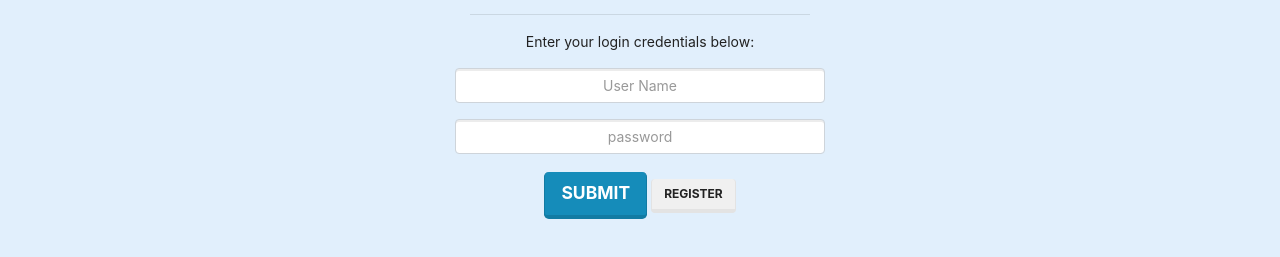
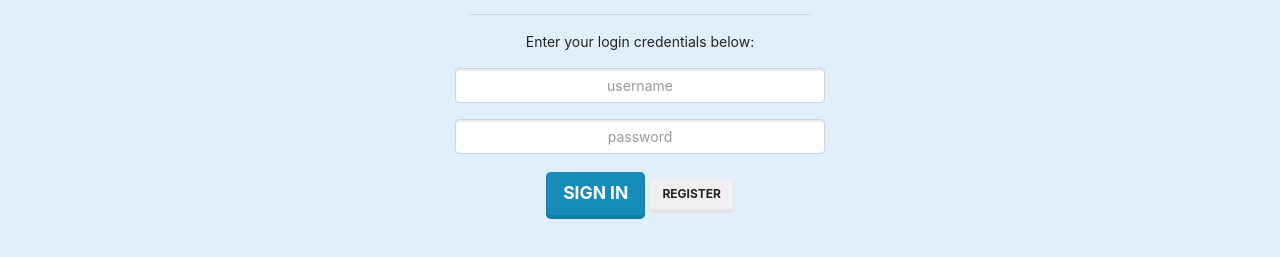
Before and after one commit to Woz-U-Group-Projects/new-team-freeze, a React (Create React App) app in the folder client-react/: page / in a window 1280 px wide. Shown: the part 129-386 px from the top of the page. Built offline with nearby package versions, Linux system fonts and the light colour scheme; no server answers.

Commit message:
updated placeholder text

```diff
--- a/client-react/src/Screens/Home.js
+++ b/client-react/src/Screens/Home.js
@@ -79,14 +79,14 @@ class Home extends React.Component {
                                     {/* <div style={{ color: "red" }}>{(this.props.error ? this.props.error : '')}</div> */}
                                     <div className="form-group row">
                                         {/* <label htmlFor="username">Username:</label> */}
-                                        <input type="text" className="form-control" id="username" placeholder="User Name" name="username" onChange={this.props.onUsernameChange} />
+                                        <input type="text" className="form-control" id="username" placeholder="username" name="username" onChange={this.props.onUsernameChange} />
                                     </div>
                                     <div className="form-group row">
                                         {/* <label htmlFor="password">Password:</label> */}
                                         <input type="password" className="form-control" id="password" placeholder="password" name="password" onChange={this.props.onPasswordChange} />
                                     </div>
                                     <div className="text-center">
-                                        <button className="btn btn-primary btn-lg" onClick={this.props.onLogin}>Submit</button>
+                                        <button className="btn btn-primary btn-lg" onClick={this.props.onLogin}>Sign in</button>
                                         <button className="btn btn-secondary" onClick={this.register}>Register</button>
                                     </div>
                                 </div>
```
